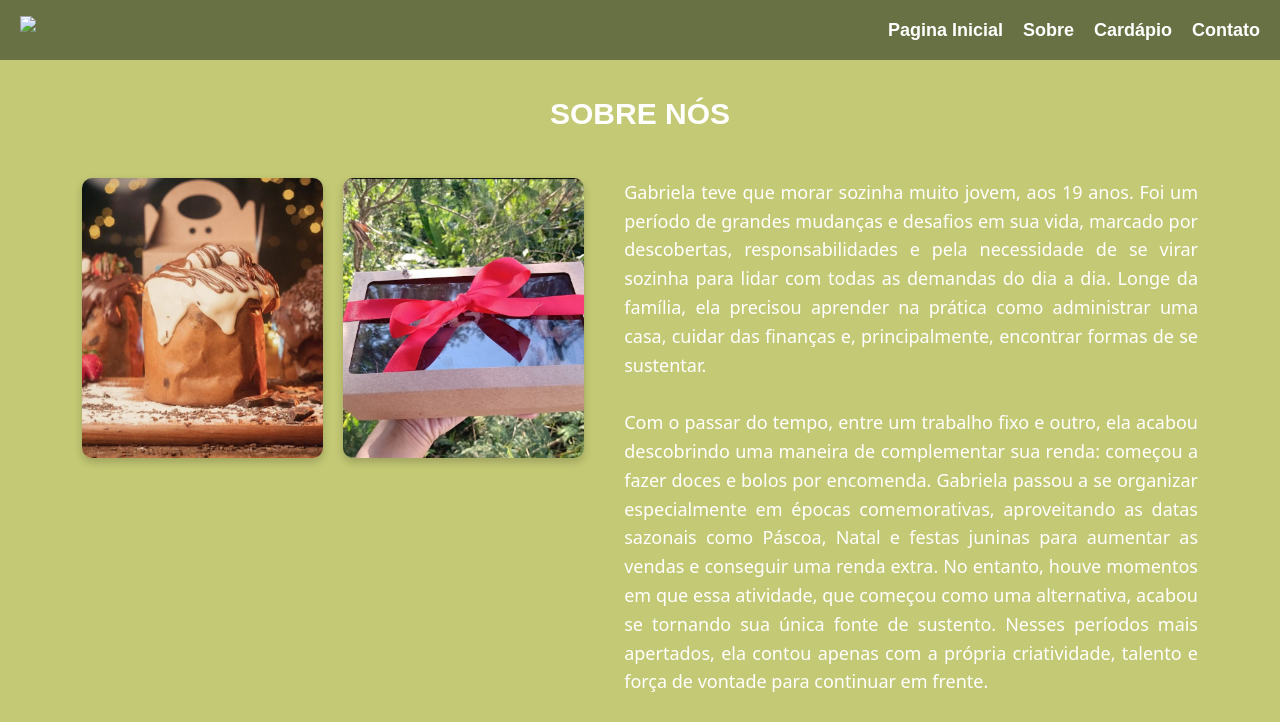
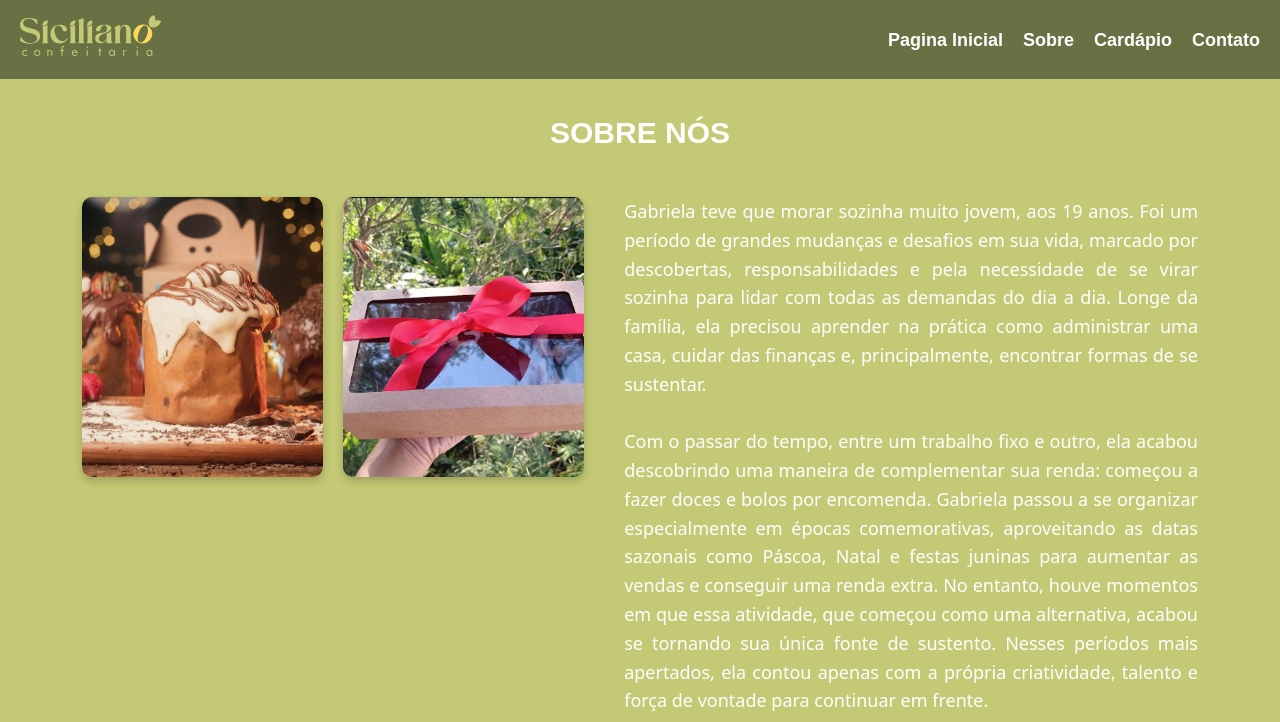
Before and after one commit to sicilianoconfeitaria/sicilianoconfeitaria.github.io, a plain HTML site: page sobre.html in a window 1280 px wide. Shown: the top 722 px of the page. Drawn offline with Linux system fonts and the light colour scheme; files whose address does not match are found by name; a web font is replaced by a local one.

Commit message:
Update sobre.html

```diff
--- a/sobre.html
+++ b/sobre.html
@@ -13,7 +13,7 @@
 <body>
     <!-- Barra de navegação -->
     <nav class="barra">
-        <div class="logo"><a href="/index.html"><img src="/tg-confeitaria/images/confeitaria/logo-2.svg" alt="logo da confeitaria"></a></div>
+        <div class="logo"><a href="/index.html"><img src="/images/confeitaria/logo-2.svg" alt="logo da confeitaria"></a></div>
           <ul class="barra-links">
             <li><a href="/index.html">Pagina Inicial</a></li>
             <li><a href="/sobre.html">Sobre</a></li>
```
